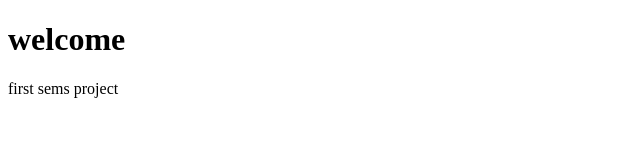
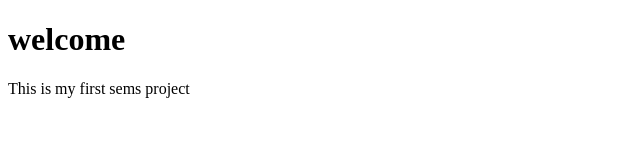
Before and after one commit to quratulain7/First-Semester-Project, a plain HTML site: page index.html in a window 1280 px wide. Shown: the full height of the page, 0-640 px from the left. Drawn offline with Linux system fonts and the light colour scheme.

Commit message:
Update index.html

```diff
--- a/index.html
+++ b/index.html
@@ -7,6 +7,6 @@
 </head>
 <body>
    <h1>welcome</h1>
-   <p>first sems project</p>
+   <p> This is my first sems project</p>
 </body>
 </html>
```
